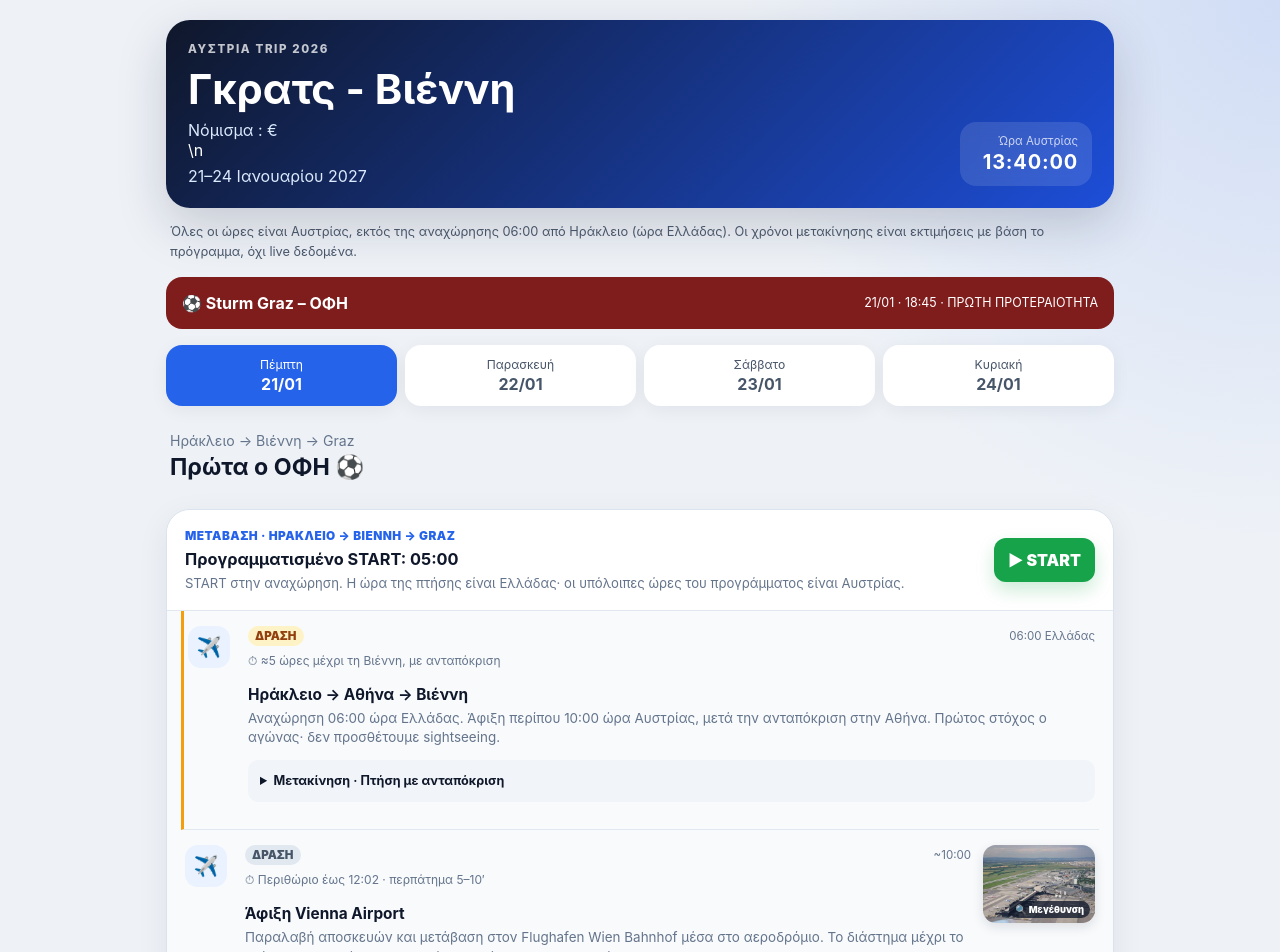
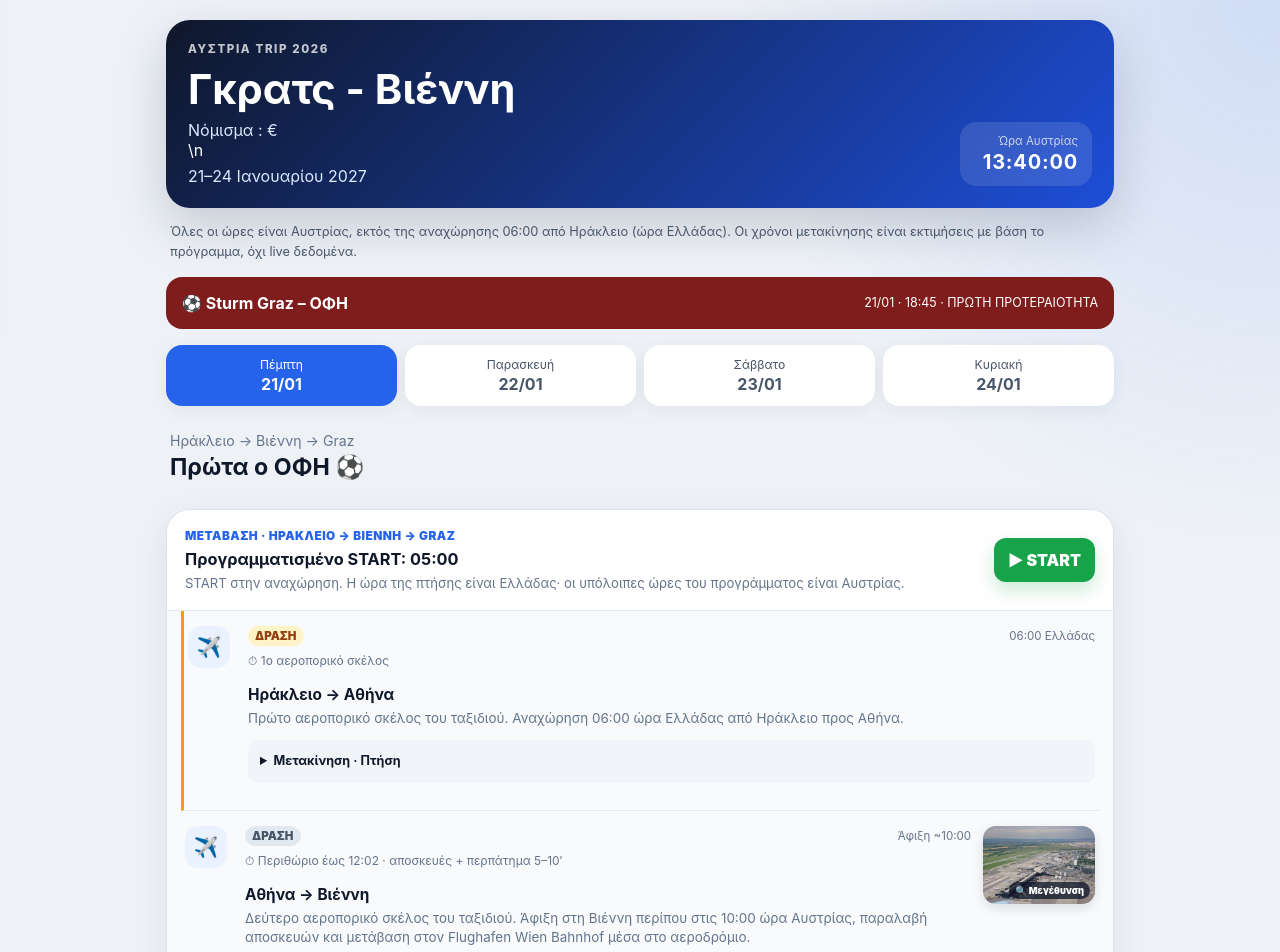
Before and after one commit to Giortamis/Graz-trip, a React (Vite) app: page / in a window 1280 px wide. Shown: the top 952 px of the page. Built offline with nearby package versions, Linux system fonts and the light colour scheme.

Commit message:
Split outbound flight labels into Heraklion-Athens and Athens-Vienna

```diff
--- a/src/data/thursday.js
+++ b/src/data/thursday.js
@@ -2,13 +2,13 @@
 
 export default [
   makeBlock('thu-arrival', 'Μετάβαση · Ηράκλειο → Βιέννη → Graz', [
-    slot('21','flight','05:00','10:00','fixed','Ηράκλειο → Αθήνα → Βιέννη','Αναχώρηση 06:00 ώρα Ελλάδας. Άφιξη περίπου 10:00 ώρα Αυστρίας, μετά την ανταπόκριση στην Αθήνα. Πρώτος στόχος ο αγώνας· δεν προσθέτουμε sightseeing.', {
-      icon:'✈️', category:'flight', fixedStart:'2027-01-21T06:00:00+02:00', timeZone:'Europe/Athens', scheduleLabel:'06:00 Ελλάδας', durationLabel:'≈5 ώρες μέχρι τη Βιέννη, με ανταπόκριση', disableNavigation:true,
-      legs:[leg('Πτήση με ανταπόκριση','Βιέννη μέσω Αθήνας','Heraklion Airport (HER)','Vienna Airport (VIE)','Αριθμοί πτήσεων / σκέλη: από το εισιτήριο','flight')],
+    slot('21','flight','05:00','10:00','fixed','Ηράκλειο → Αθήνα','Πρώτο αεροπορικό σκέλος του ταξιδιού. Αναχώρηση 06:00 ώρα Ελλάδας από Ηράκλειο προς Αθήνα.', {
+      icon:'✈️', category:'flight', fixedStart:'2027-01-21T06:00:00+02:00', timeZone:'Europe/Athens', scheduleLabel:'06:00 Ελλάδας', durationLabel:'1ο αεροπορικό σκέλος', disableNavigation:true,
+      legs:[leg('Πτήση','Αθήνα','Heraklion Airport (HER)','Athens International Airport (ATH)','Ώρες σύμφωνα με το αεροπορικό εισιτήριο','flight')],
     }),
-    visit('21','airport-arrival','10:00','12:02','activity','Άφιξη Vienna Airport','Παραλαβή αποσκευών και μετάβαση στον Flughafen Wien Bahnhof μέσα στο αεροδρόμιο. Το διάστημα μέχρι το τρένο περιλαμβάνει αποσκευές, περπάτημα και αναμονή.', ['vienna-airport'], {
-      icon:'✈️', scheduleLabel:'~10:00', durationLabel:'Περιθώριο έως 12:02 · περπάτημα 5–10′',
-      legs:[walk('Vienna Airport arrivals, 1300 Schwechat','Flughafen Wien Bahnhof, 1300 Schwechat','Περίπου 5–10′ από τις αφίξεις· αποσκευές επιπλέον')],
+    visit('21','airport-arrival','10:00','12:02','activity','Αθήνα → Βιέννη','Δεύτερο αεροπορικό σκέλος του ταξιδιού. Άφιξη στη Βιέννη περίπου στις 10:00 ώρα Αυστρίας, παραλαβή αποσκευών και μετάβαση στον Flughafen Wien Bahnhof μέσα στο αεροδρόμιο.', ['vienna-airport'], {
+      icon:'✈️', scheduleLabel:'Άφιξη ~10:00', durationLabel:'Περιθώριο έως 12:02 · αποσκευές + περπάτημα 5–10′',
+      legs:[leg('Πτήση','Βιέννη','Athens International Airport (ATH)','Vienna Airport (VIE)','Ώρες σύμφωνα με το αεροπορικό εισιτήριο','flight'),walk('Vienna Airport arrivals, 1300 Schwechat','Flughafen Wien Bahnhof, 1300 Schwechat','Περίπου 5–10′ από τις αφίξεις· αποσκευές επιπλέον')],
     }),
     route('21','rj750','12:02','15:00','RJ 750 — Flughafen Wien Bahnhof → Graz Hbf','Απευθείας Railjet. FLEX / Standard Group ticket: άλλο επιτρεπόμενο ÖBB τρένο μόνο σύμφωνα με τους όρους του εισιτηρίου. Η κράτηση θέσεων ισχύει αποκλειστικά για RJ 750. Τελικός επανέλεγχος timetable πριν το ταξίδι.', 'Flughafen Wien Bahnhof, 1300 Schwechat','graz-hbf',[
       leg('RJ 750','Graz Hbf','Flughafen Wien Bahnhof, 1300 Schwechat','Graz Hauptbahnhof, Europaplatz 4, Graz','2 ώρες 58′ · χωρίς αλλαγή'),
```
